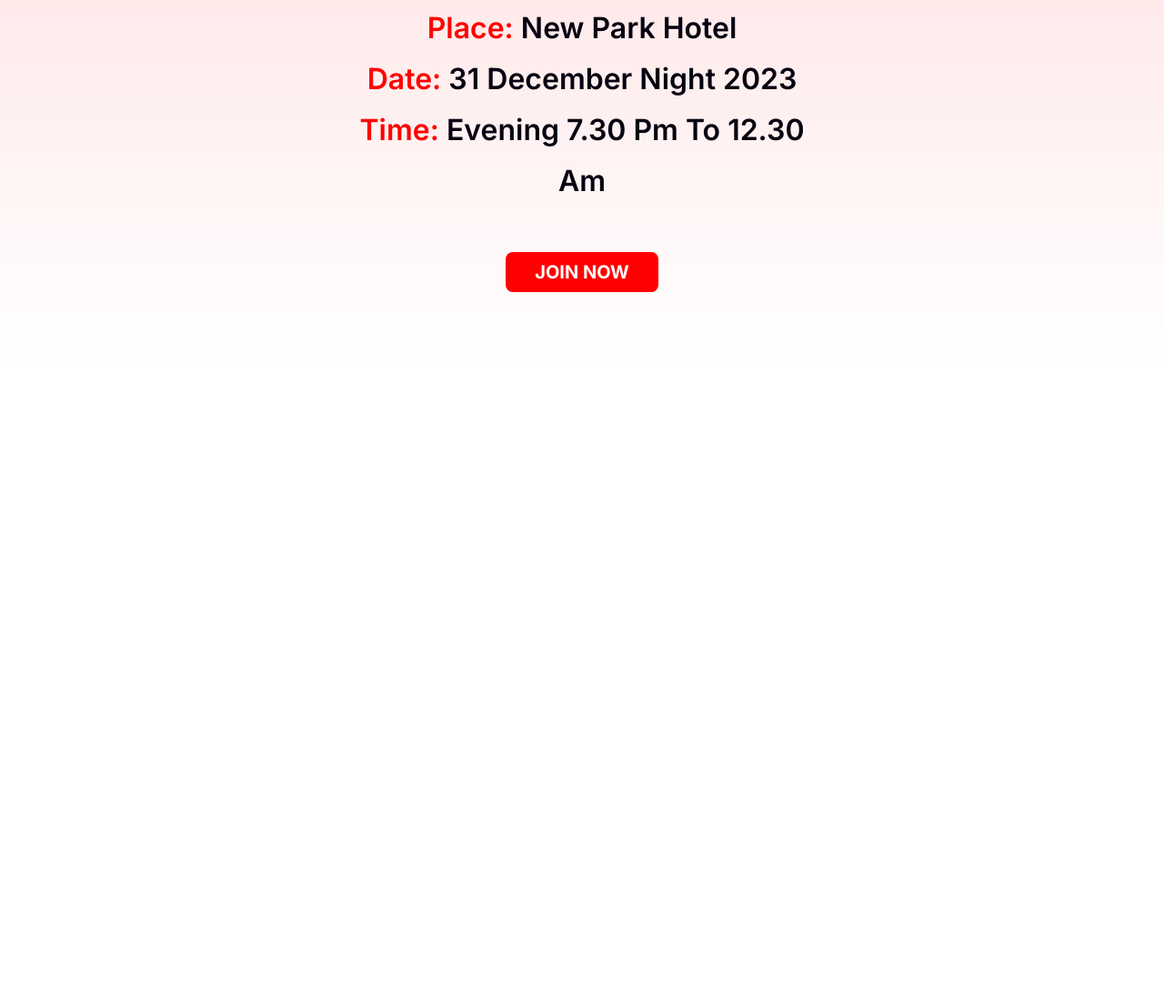
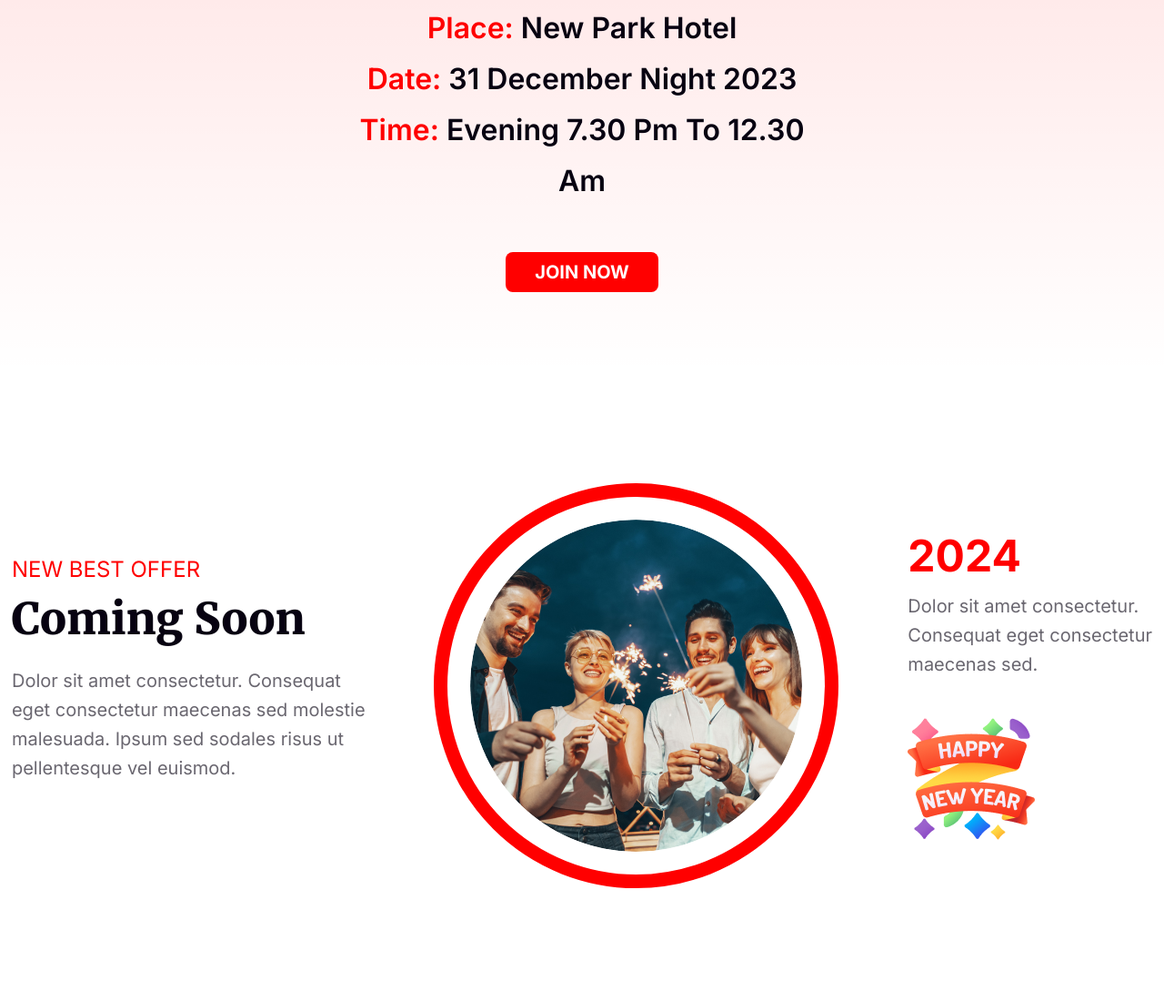
Before and after one commit to rafiqulbd95/New-Year-New-Mission-B9A1, a plain HTML site: page index.html in a window 1280 px wide. Shown: the part 2294-3394 px from the top of the page at 91% size. Before the commit the page ends 2705 px from the top, so only its background shows below. Drawn offline with Linux system fonts and the light colour scheme.

Commit message:
added coming soon section

```diff
--- a/assets/css/style.css
+++ b/assets/css/style.css
@@ -167,3 +167,52 @@ body {
 }
 
 /* join-area end*/
+
+/* coming-soon-area */
+.coming-soon-area {
+  padding: 120px 0;
+}
+.coming-soon-con {
+  display: flex;
+  gap: 50px;
+  justify-content: space-around;
+  align-items: center;
+}
+.coming-soon-item h5 {
+  color: #f00;
+  font-family: "Inter";
+  font-size: 24px;
+  font-weight: 500;
+  padding-bottom: 10px;
+}
+.coming-soon-item h2 {
+  color: #070211;
+  font-family: "Merriweather";
+  font-size: 48px;
+  font-weight: 900;
+  text-transform: capitalize;
+  padding-bottom: 22px;
+}
+.coming-soon-item p {
+  color: rgba(7, 2, 17, 0.6);
+  font-family: "Inter";
+  font-size: 20px;
+  font-weight: 400;
+  line-height: 32px;
+}
+.coming-soon-item .img {
+  border: 15px solid #f00;
+  border-radius: 100%;
+  padding: 25px;
+}
+.coming-soon-item h3 {
+    color: #f00;
+    font-family: "Inter";
+    font-size: 48px;
+    font-weight: 700;
+    padding-bottom: 10px;
+}
+.coming-soon-item p{
+    padding-bottom: 40px;
+}
+/* coming-soon-area end */
--- a/index.html
+++ b/index.html
@@ -62,6 +62,26 @@
       </section>
 
       <!-- join-area end-->
+
+      <!-- Coming Soon area -->
+      <section class="coming-soon-area">
+        <div class="coming-soon-con">
+            <div class="coming-soon-item">
+                <h5>NEW BEST OFFER</h5>
+                <h2>Coming Soon</h2>
+                <p>Dolor sit amet consectetur. Consequat <br> eget consectetur maecenas sed molestie <br> malesuada. Ipsum sed sodales risus ut <br> pellentesque vel euismod.</p>
+            </div>
+            <div class="coming-soon-item">
+               <img class="img" src="assets/images/Ellipse1.png" alt="">
+            </div>
+            <div class="coming-soon-item">
+                <h3>2024</h3>
+                <p>Dolor sit amet consectetur. <br> Consequat eget consectetur <br> maecenas sed.</p>
+                <img src="assets/images/happy-new-year.png" alt="">
+            </div>
+        </div>
+      </section>
+      <!-- Coming Soon area end -->
     </main>
     <!-- main-area end -->
 
```
Also changed, not shown: assets/images/happy-new-year.png (renamed from assets/images/Group 96.png).
